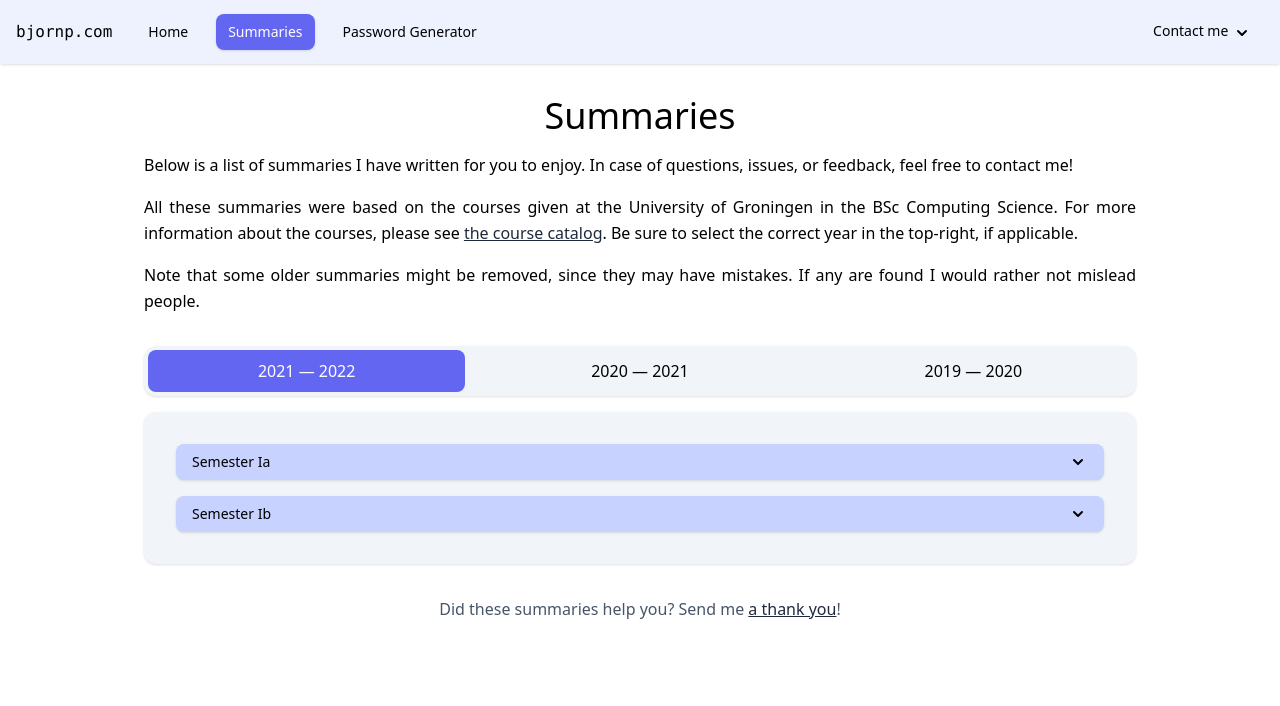
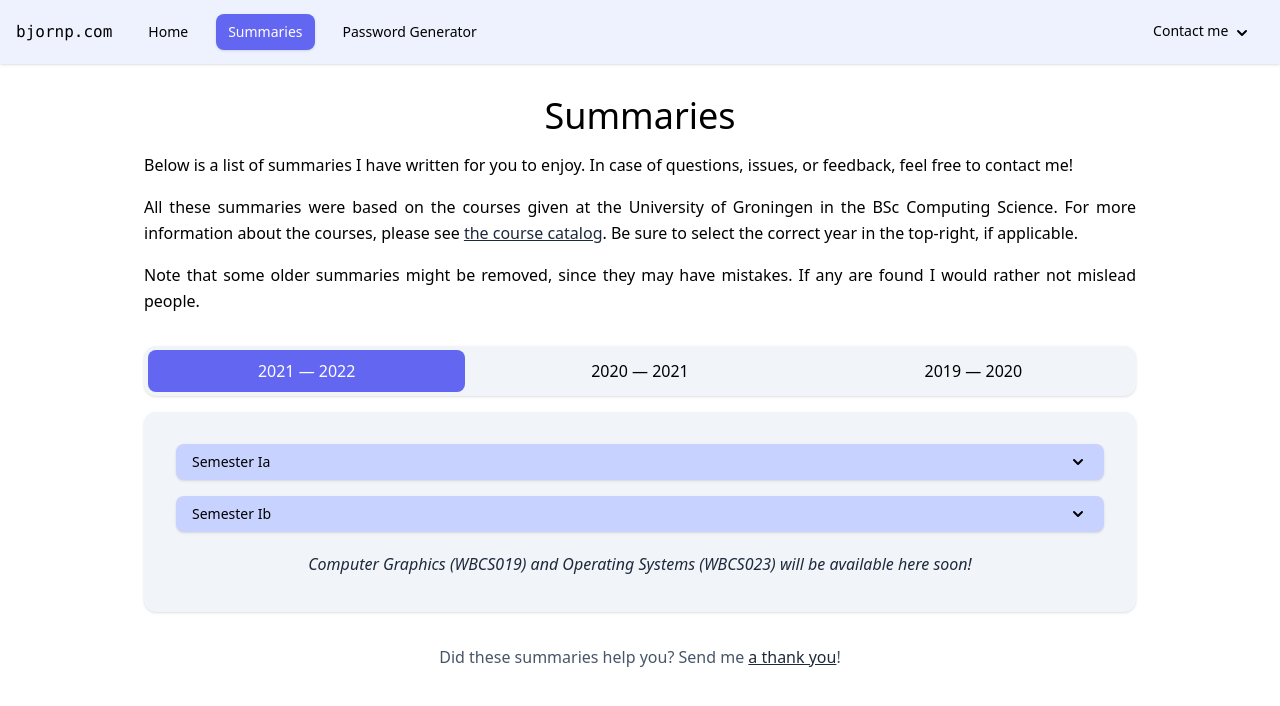
Before and after one commit to bjornpijnacker/bjornp.com, a React (Create React App) app: page /summaries in a window 1280 px wide. Shown: the top 706 px of the page. Built offline with nearby package versions, Linux system fonts and the light colour scheme.

Commit message:
added CG and OS course teaser to summary page

```diff
--- a/src/routes/summaries.tsx
+++ b/src/routes/summaries.tsx
@@ -1,8 +1,7 @@
 import "../global.css";
-import React, { Fragment } from 'react';
+import React from 'react';
 import Navbar from '../components/navbar/navbar';
-import { Disclosure, Tab } from '@headlessui/react';
-import { ChevronDownIcon } from "@heroicons/react/solid";
+import { Tab } from '@headlessui/react';
 
 import YearTab from "../components/summaries/yeartab";
 import Summary from "../components/summaries/summary";
@@ -50,6 +49,10 @@ export default function Summaries() {
                                         href={"/assets/summaries/2122/compiler-construction_WBCS039.pdf"}
                                         code={"WBCS039"} title={"Compiler Construction"}/>
                                 </SummaryDisclosure>
+                                <div className={"mt-4 w-full text-center"}>
+                                    <p className={"italic text-slate-800"}>Computer Graphics (WBCS019) and Operating
+                                        Systems (WBCS023) will be available here soon!</p>
+                                </div>
                             </div>
                         </Tab.Panel>
                         <Tab.Panel>
```
